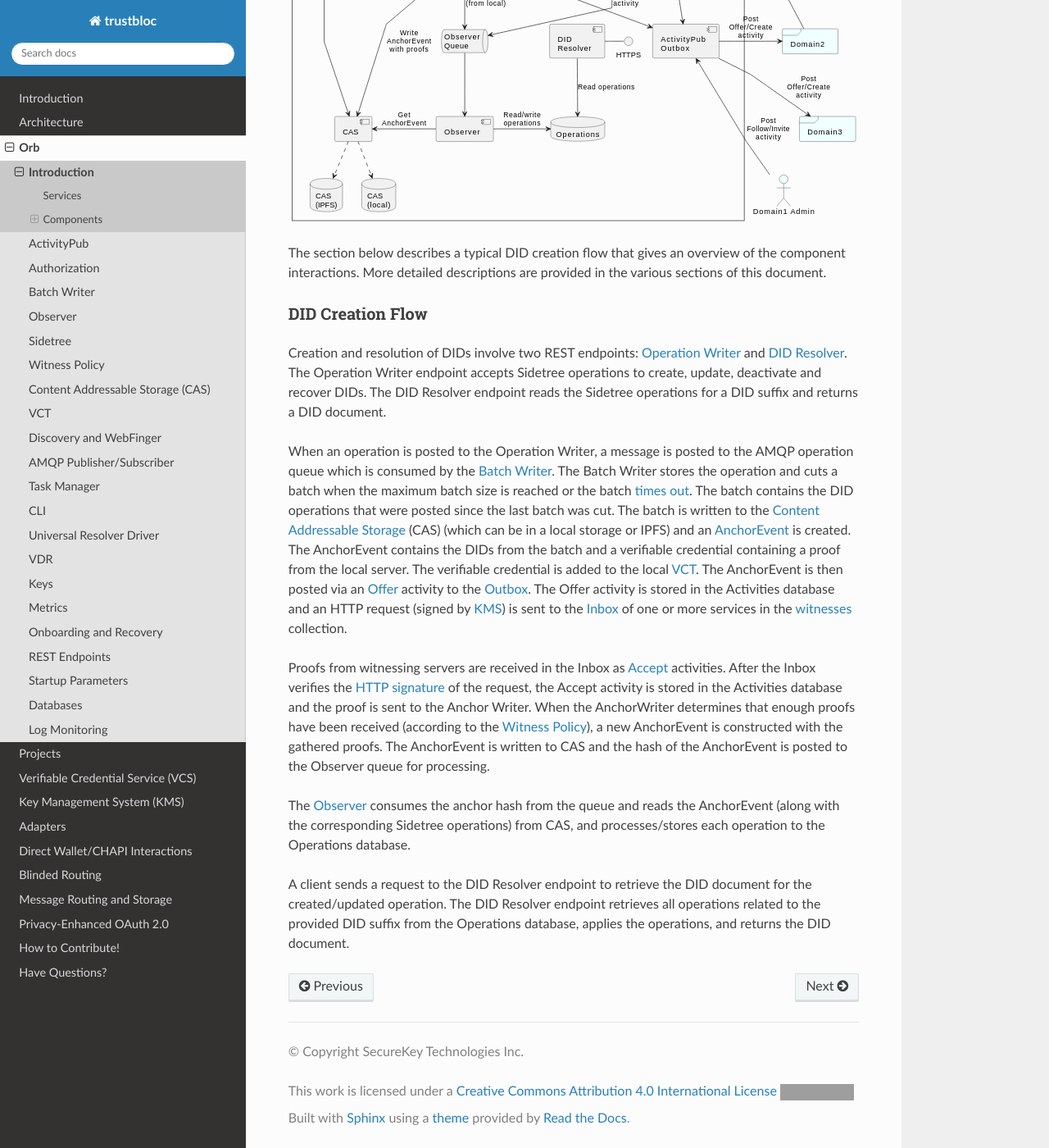
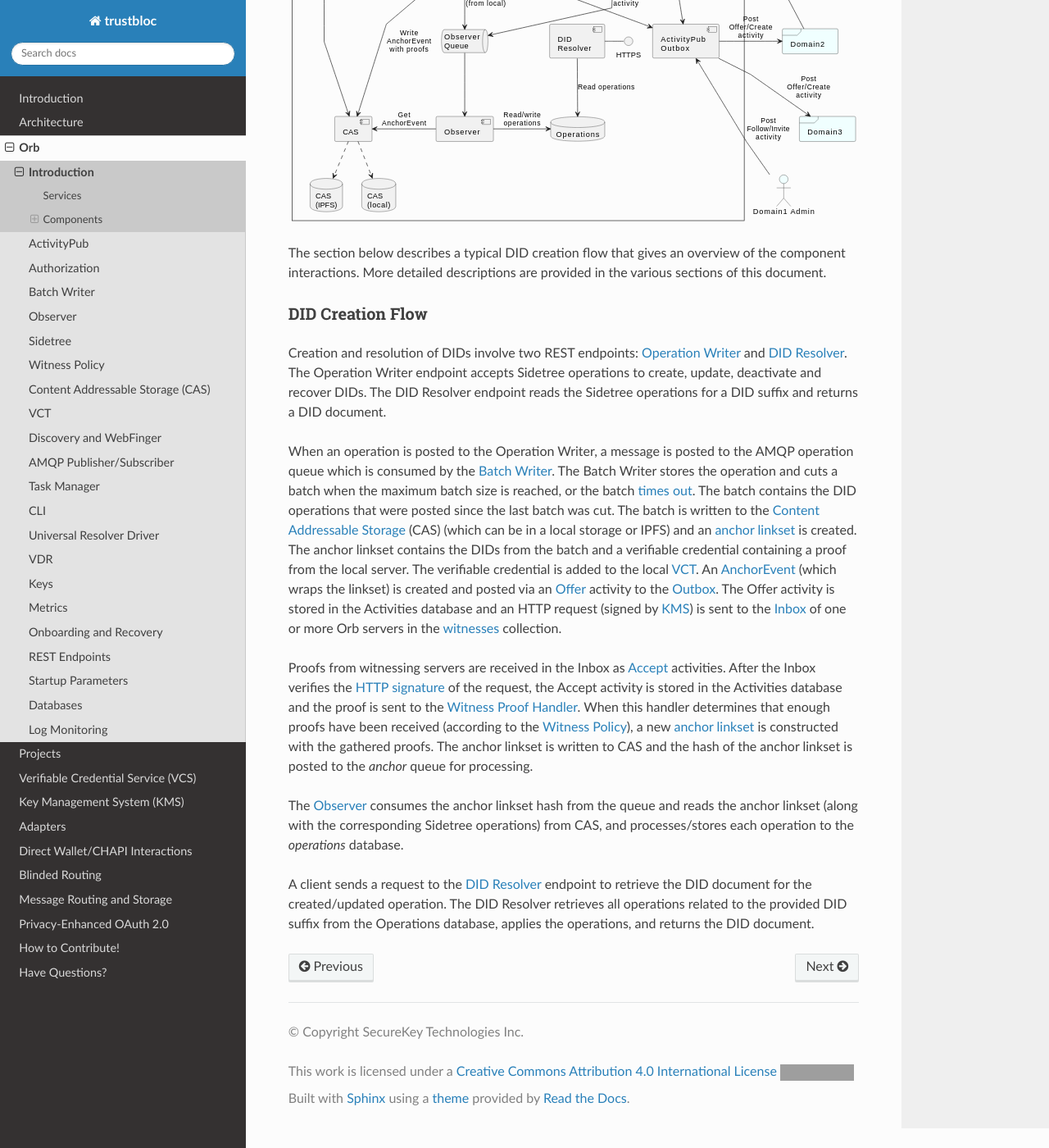
Before and after one commit to trustbloc/docs, a Sphinx documentation site: the page built from readthedocs/source/orb/introduction.md, in a window 1280 px wide and 1400 px high, scrolled down 1354 px. Shown: the whole window at 82% size. Built offline with Sphinx 7.4.7 and the Read the Docs theme 2.0.0, drawn with Linux system fonts in a browser that asks for light colours; grey boxes are pictures that could not be loaded.

Commit message:
docs: Updated introduction and fixed typos
Updated the introduction section to reflect the latest version of Orb.

Signed-off-by: Bob Stasyszyn <Bob.Stasyszyn@securekey.com>

````diff
--- a/readthedocs/source/orb/activitypub.md
+++ b/readthedocs/source/orb/activitypub.md
@@ -112,7 +112,7 @@ the _followers_ list.
 An Invite activity is posted to another server in order to invite that server to be a witness of
 [Anchor Events](https://trustbloc.github.io/activityanchors/#anchorevent). For example, domain1 posts an Invite activity
 to domain2 indicating that it wants domain2 to be a witness of Anchor Events produced by domain1 (using the
-[Offer](#offer) activity).
+[Offer](#offer-accept) activity).
 
 When a server receives an Invite witness activity in its inbox, it authorizes the actor (which is the originating
 server) in the Invite request using an [Invite Witness Authorization Policy](#invite-witness-authorization-policy). If
--- a/readthedocs/source/orb/batchwriter.md
+++ b/readthedocs/source/orb/batchwriter.md
@@ -116,7 +116,7 @@ _WriteAnchor_ performs the following steps:
 1) Retrieves previous anchors for all DIDs in the batch
 2) Resolves the witnesses for the batch
 3) Creates an [anchor linkset](https://trustbloc.github.io/activityanchors/#anchorevent) containing the operations
-4) Posts an [Offer](activitypub.html#offer) activity (containing the anchor linkset) to each of the witnesses
+4) Posts an [Offer](activitypub.html#offer-accept) activity (containing the anchor linkset) to each of the witnesses
 
 ```{image} ../_static/orb/write-anchor.svg
 
--- a/readthedocs/source/orb/introduction.md
+++ b/readthedocs/source/orb/introduction.md
@@ -35,36 +35,37 @@ More detailed descriptions are provided in the various sections of this document
 
 ### DID Creation Flow
 
-Creation and resolution of DIDs involve two REST endpoints: [Operation Writer](sidetree.html#did-operations) and
-[DID Resolver](sidetree.html#did-resolution). The Operation Writer endpoint accepts Sidetree operations to create,
+Creation and resolution of DIDs involve two REST endpoints: [Operation Writer](restendpoints/sidetree.html#operations) and
+[DID Resolver](restendpoints/sidetree.html#identifiers). The Operation Writer endpoint accepts Sidetree operations to create,
 update, deactivate and recover DIDs. The DID Resolver endpoint reads the Sidetree operations for a DID suffix and
 returns a DID document.
 
 When an operation is posted to the Operation Writer, a message is posted to the AMQP operation queue which is
-consumed by the [Batch Writer](batchwriter.html#batch-writer). The Batch Writer stores the operation and cuts a
-batch when the maximum batch size is reached or the batch [times out](parameters.html#batch-writer-timeout).
+consumed by the [Batch Writer](batchwriter.html#operation-queue). The Batch Writer stores the operation and cuts a
+batch when the maximum batch size is reached, or the batch [times out](parameters.html#batch-writer-timeout).
 The batch contains the DID operations that were posted since the last batch was cut. The batch is written to
 the [Content Addressable Storage](cas.html#content-addressable-storage-cas) (CAS) (which can be in a local storage or
-IPFS) and an [AnchorEvent](https://trustbloc.github.io/activityanchors/#anchorevent) is created. The AnchorEvent contains
-the DIDs from the batch and a verifiable credential containing a proof from the local server. The verifiable credential
-is added to the local [VCT](vct.html#vct). The AnchorEvent is then posted via an [Offer](activitypub.html#offer)
-activity to the [Outbox](activitypub.html#outbox-inbox). The Offer activity is stored in the Activities database and an
-HTTP request (signed by [KMS](../kms/index.html#key-management-system-kms)) is sent to the
-[Inbox](activitypub.html#outbox-inbox) of one or more services in the [witnesses](activitypub.html#invite-witness)
-collection.
+IPFS) and an [anchor linkset](https://trustbloc.github.io/activityanchors/#anchorevent) is created. The anchor linkset
+contains the DIDs from the batch and a verifiable credential containing a proof from the local server. The verifiable
+credential is added to the local [VCT](vct.html#vct). An [AnchorEvent](https://trustbloc.github.io/activityanchors/#anchorevent)
+(which wraps the linkset) is created and posted via an [Offer](activitypub.html#offer-accept) activity to the
+[Outbox](activitypub.html#outbox-inbox). The Offer activity is stored in the Activities database and an HTTP request
+(signed by [KMS](../kms/index.html#key-management-system-kms)) is sent to the [Inbox](activitypub.html#outbox-inbox) of
+one or more Orb servers in the [witnesses](activitypub.html#invite-witness) collection.
 
-Proofs from witnessing servers are received in the Inbox as [Accept](activitypub.html#offer)
-activities. After the Inbox verifies the [HTTP signature](authentication.html#http-signatures) of the request,
+Proofs from witnessing servers are received in the Inbox as [Accept](activitypub.html#offer-accept)
+activities. After the Inbox verifies the [HTTP signature](authorization.html#http-signatures) of the request,
 the Accept activity is stored in the Activities database and the
-proof is sent to the Anchor Writer. When the AnchorWriter determines that enough proofs have been received
-(according to the [Witness Policy](witnesspolicy.html#witness-policy)), a new AnchorEvent is constructed
-with the gathered proofs. The AnchorEvent is written to CAS and the hash of the AnchorEvent is posted to the Observer
-queue for processing.
+proof is sent to the [Witness Proof Handler](batchwriter.html#witness-proof-handler). When this handler determines
+that enough proofs have been received (according to the [Witness Policy](witnesspolicy.html#witness-policy)),
+a new [anchor linkset](https://trustbloc.github.io/activityanchors/#anchorevent) is constructed with the gathered
+proofs. The anchor linkset is written to CAS and the hash of the anchor linkset is posted to the _anchor_ queue for
+processing.
 
-The [Observer](observer.html#observer) consumes the anchor hash from the queue and reads the AnchorEvent (along
-with the corresponding Sidetree operations) from CAS, and processes/stores each operation to the Operations
+The [Observer](observer.html#observer) consumes the anchor linkset hash from the queue and reads the anchor linkset
+(along with the corresponding Sidetree operations) from CAS, and processes/stores each operation to the _operations_
 database.
 
-A client sends a request to the DID Resolver endpoint to retrieve the DID document for the created/updated operation.
-The DID Resolver endpoint retrieves all operations related to the provided DID suffix from the Operations
-database, applies the operations, and returns the DID document.
+A client sends a request to the [DID Resolver](restendpoints/sidetree.html#identifiers) endpoint to retrieve the DID document for
+the created/updated operation. The DID Resolver retrieves all operations related to the provided DID suffix
+from the Operations database, applies the operations, and returns the DID document.
````
Also changed, not shown: other parts of readthedocs/source/orb/activitypub.md (+1 -1 lines), readthedocs/source/_static/orb/ap-outbox-inbox.svg, 1 other file.
